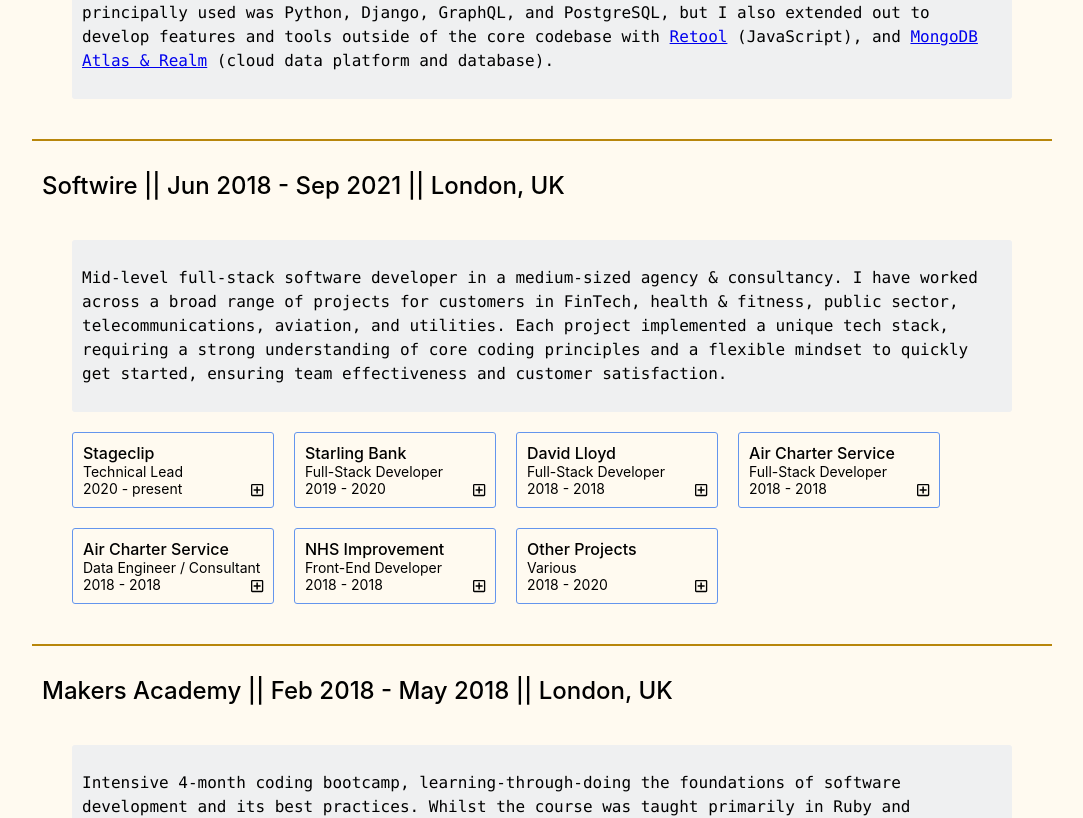
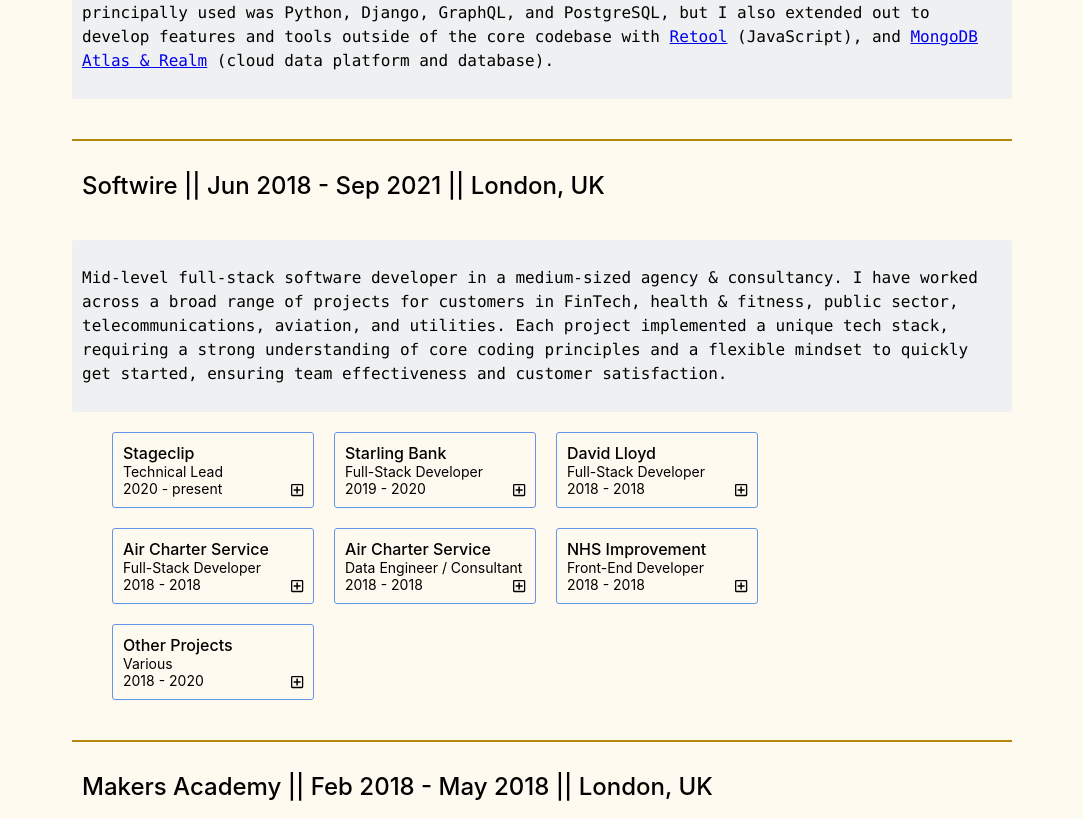
Before and after one commit to julesnuggy/cv, a React (Create React App) app: page /#/theme/coding in a window 1280 px wide. Shown: the part 1360-2178 px from the top of the page, without its empty margins (98-1181 px from the left). Built offline with nearby package versions, Linux system fonts and the light colour scheme.

Commit message:
Fix Experience styling

```diff
--- a/src/styles/coding-theme/experience.scss
+++ b/src/styles/coding-theme/experience.scss
@@ -8,9 +8,17 @@
     border-top: solid 2px darkgoldenrod;
     padding-top: 20px;
 
-  @include tabletUp {
-    margin: 20px 50px 0;
-  }
+    @include tabletUp {
+        margin: 20px 0 0;
+    }
+
+    .code-block {
+        margin: 30px 0 0;
+
+        @include tabletDown {
+            margin: 10px 0 0;
+        }
+    }
 }
 
 .experience-title {
--- a/src/styles/global.scss
+++ b/src/styles/global.scss
@@ -7,13 +7,14 @@
   margin: 0 20px 30px;
 
   @include tabletUp {
-    margin: 0 50px 50px;
+    margin: 0 90px 50px;
+    min-width: 640px;
   }
 }
 
 .code-block {
   background-color: #eff0f1;
-  margin: 30px 10px 0;
+  margin: 30px 0;
   padding: 10px;
   border-radius: 3px;
   font-size: 16px;
```
